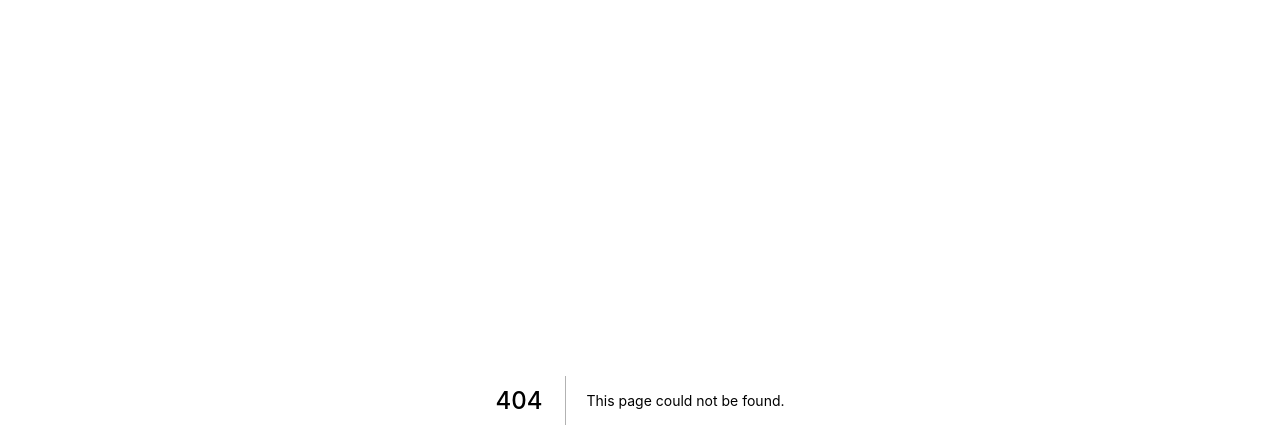
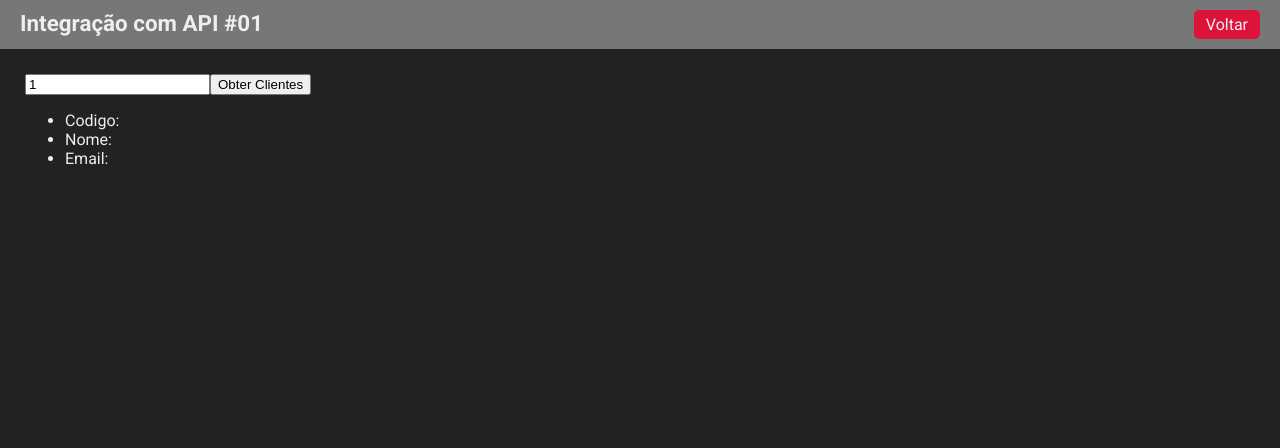
Before and after one commit to Smooke09/Cadastro---Integra-o-com-Banco-de-dados, a Next.js app: page /integracao_1 in a window 1280 px wide. Before the commit this address had no page. Shown: the top 448 px of the page. Built offline with nearby package versions, Linux system fonts and the light colour scheme.

Commit message:
API integration

```diff
--- a/src/pages/api/clientes/[codigo].js
+++ b/src/pages/api/clientes/[codigo].js
@@ -3,6 +3,6 @@ export default function handler(req, res) {
   res.status(200).json({
     id: codigo,
     nome: `Maria ${codigo}`,
-    email: `mariamariamaria${codigo}@gmail.com`,
+    email: `mariamariamaria${codigo}x'@gmail.com`,
   });
 }
--- /dev/null
+++ b/src/pages/integracao_1.jsx
@@ -0,0 +1,38 @@
+import Layout from "../components/Layout";
+import { useState } from "react";
+
+export default function Integracao() {
+  const [cliente, setCliente] = useState({});
+  const [codigo, setCodigo] = useState(1);
+
+  // usando aasync e await
+  async function getApi() {
+    const resp = await fetch(`http://localhost:3000/api/clientes/${codigo}`);
+    const dados = await resp.json();
+    setCliente(dados);
+
+    /*
+    Utilizando promises
+    fetch(`http://localhost:3000/api/clientes/${codigo}`)
+      .then((resp) => resp.json())
+      .then((dados) => setCliente(dados)); */
+  }
+
+  return (
+    <Layout titulo="Integração com API #01">
+      <div>
+        <input
+          type="number"
+          value={codigo}
+          onChange={(e) => setCodigo(e.target.value)}
+        />
+        <button onClick={getApi}>Obter Clientes</button>
+      </div>
+      <ul>
+        <li>Codigo: {cliente.id}</li>
+        <li>Nome: {cliente.nome}</li>
+        <li>Email: {cliente.email}</li>
+      </ul>
+    </Layout>
+  );
+}
```
Also changed, not shown: src/pages/index.jsx (+6 -1 lines).
